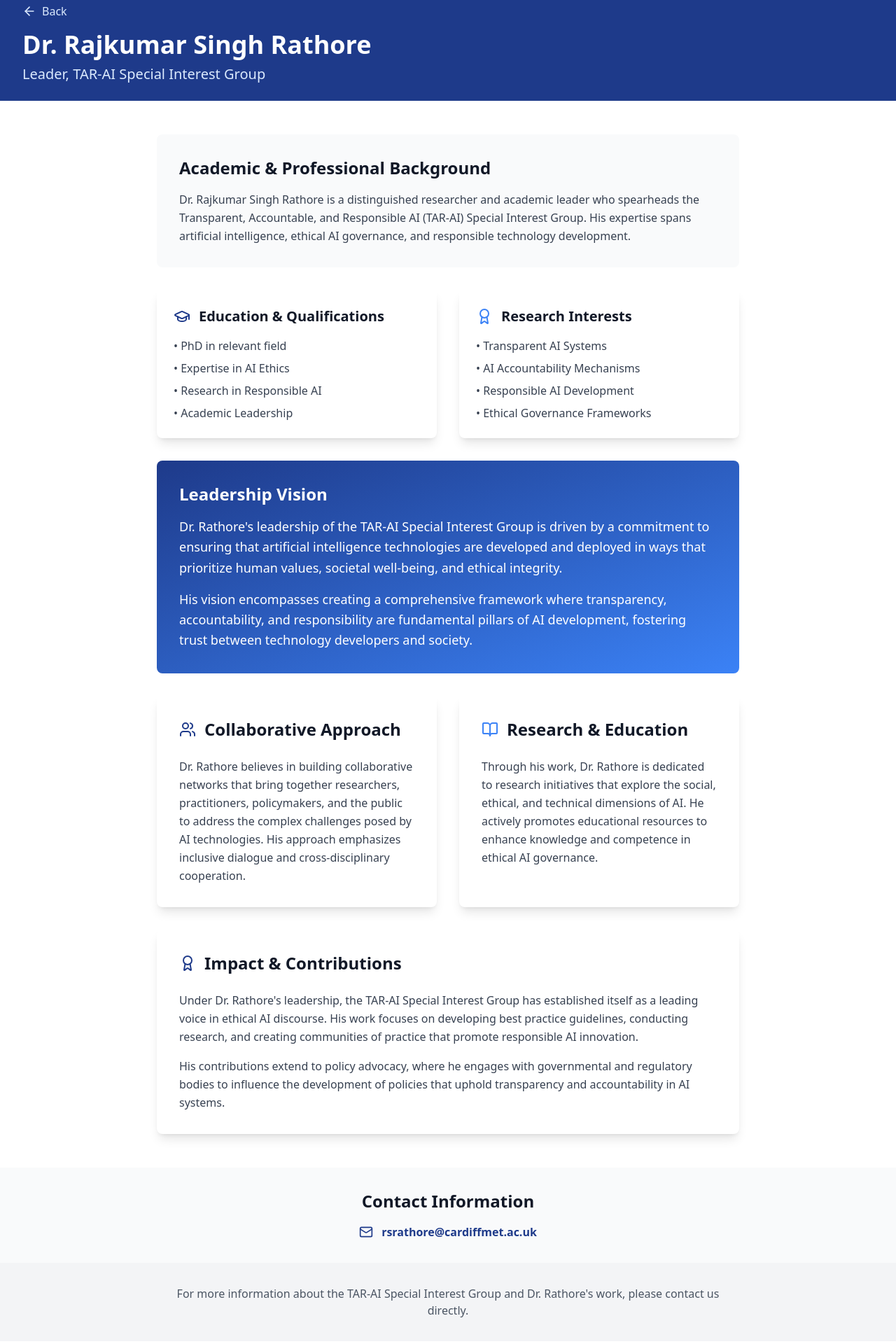
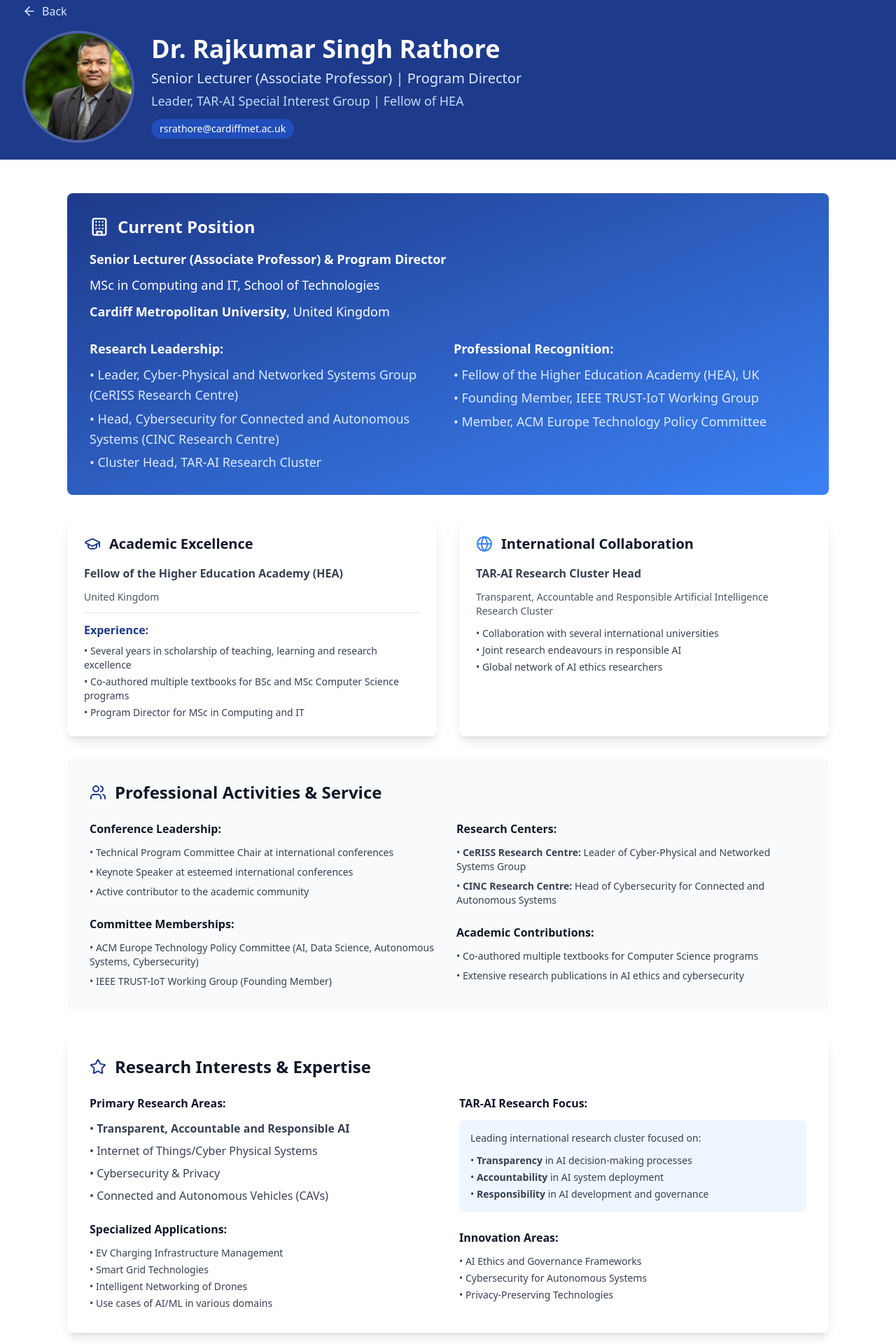
Before and after one commit to techyavii/tar-ai-trust-forge, a React (Vite) app: page /dr-rathore in a window 1280 px wide. Shown: the part 20-1940 px from the top of the page at 70% size. Built offline with nearby package versions, Linux system fonts and the light colour scheme.

Commit message:
Add Dr. Rathore biography page
Implement the biography page for Dr. Rajkumar Singh Rathore, including his professional details and research interests.

```diff
--- a/src/pages/DrRathore.tsx
+++ b/src/pages/DrRathore.tsx
@@ -1,10 +1,10 @@
 
 import React from 'react';
-import { ArrowLeft, Mail, ExternalLink, Award, BookOpen, Users, GraduationCap } from 'lucide-react';
+import { ArrowLeft, Mail, ExternalLink, Award, BookOpen, Users, GraduationCap, Trophy, Star, Building, Globe } from 'lucide-react';
 
 const DrRathore = () => {
   const handleBack = () => {
-    window.close();
+    window.history.back();
   };
 
   return (
@@ -19,119 +19,208 @@ const DrRathore = () => {
             <ArrowLeft className="mr-2" size={20} />
             Back
           </button>
+          <div className="flex flex-col lg:flex-row items-start lg:items-center gap-6">
+            <img
+              src="/lovable-uploads/8de35ce9-e784-47b5-927a-393b96b306ef.png"
+              alt="Dr. Rajkumar Singh Rathore"
+              className="w-32 h-32 lg:w-40 lg:h-40 rounded-full object-cover border-4 border-white/20"
+            />
+            <div>
               <h1 className="text-4xl font-bold">Dr. Rajkumar Singh Rathore</h1>
-          <p className="text-xl text-blue-100 mt-2">Leader, TAR-AI Special Interest Group</p>
+              <p className="text-xl text-blue-100 mt-2">Senior Lecturer (Associate Professor) | Program Director</p>
+              <p className="text-lg text-blue-200 mt-1">Leader, TAR-AI Special Interest Group | Fellow of HEA</p>
+              <div className="flex flex-wrap gap-4 mt-3 text-sm">
+                <span className="bg-blue-600/50 px-3 py-1 rounded-full">rsrathore@cardiffmet.ac.uk</span>
+              </div>
+            </div>
+          </div>
         </div>
       </header>
 
-      {/* Biography Content */}
-      <div className="max-w-4xl mx-auto px-4 sm:px-6 lg:px-8 py-12">
-        <div className="prose prose-lg max-w-none">
-          <div className="bg-gray-50 p-8 rounded-lg mb-8">
-            <h2 className="text-2xl font-bold text-gray-900 mb-4">Academic & Professional Background</h2>
-            <p className="text-gray-700 leading-relaxed">
-              Dr. Rajkumar Singh Rathore is a distinguished researcher and academic leader who spearheads the Transparent, Accountable, and Responsible AI (TAR-AI) Special Interest Group. His expertise spans artificial intelligence, ethical AI governance, and responsible technology development.
-            </p>
+      {/* Main Content */}
+      <div className="max-w-6xl mx-auto px-4 sm:px-6 lg:px-8 py-12">
+
+        {/* Current Position */}
+        <div className="bg-gradient-to-br from-[#1e3a8a] to-[#3b82f6] text-white p-8 rounded-lg mb-8">
+          <div className="flex items-center mb-4">
+            <Building className="mr-3" size={28} />
+            <h2 className="text-2xl font-bold">Current Position</h2>
+          </div>
+          <div className="text-lg leading-relaxed">
+            <p className="mb-2"><strong>Senior Lecturer (Associate Professor) & Program Director</strong></p>
+            <p className="mb-2">MSc in Computing and IT, School of Technologies</p>
+            <p className="mb-4"><strong>Cardiff Metropolitan University</strong>, United Kingdom</p>
+            <div className="grid md:grid-cols-2 gap-4 mt-6">
+              <div>
+                <h4 className="font-semibold mb-2">Research Leadership:</h4>
+                <ul className="space-y-1 text-blue-100">
+                  <li>• Leader, Cyber-Physical and Networked Systems Group (CeRISS Research Centre)</li>
+                  <li>• Head, Cybersecurity for Connected and Autonomous Systems (CINC Research Centre)</li>
+                  <li>• Cluster Head, TAR-AI Research Cluster</li>
+                </ul>
+              </div>
+              <div>
+                <h4 className="font-semibold mb-2">Professional Recognition:</h4>
+                <ul className="space-y-1 text-blue-100">
+                  <li>• Fellow of the Higher Education Academy (HEA), UK</li>
+                  <li>• Founding Member, IEEE TRUST-IoT Working Group</li>
+                  <li>• Member, ACM Europe Technology Policy Committee</li>
+                </ul>
+              </div>
+            </div>
+          </div>
         </div>
 
-          <div className="grid md:grid-cols-2 gap-8 mb-8">
+        {/* Academic Excellence */}
+        <div className="grid lg:grid-cols-2 gap-8 mb-8">
           <div className="bg-white p-6 rounded-lg shadow-lg">
             <div className="flex items-center mb-4">
               <GraduationCap className="text-[#1e3a8a] mr-3" size={24} />
-                <h3 className="text-xl font-bold text-gray-900">Education & Qualifications</h3>
+              <h3 className="text-xl font-bold text-gray-900">Academic Excellence</h3>
             </div>
-              <ul className="space-y-2 text-gray-700">
-                <li>• PhD in relevant field</li>
-                <li>• Expertise in AI Ethics</li>
-                <li>• Research in Responsible AI</li>
-                <li>• Academic Leadership</li>
+            <div className="space-y-3 text-gray-700">
+              <p><strong>Fellow of the Higher Education Academy (HEA)</strong></p>
+              <p className="text-sm text-gray-600">United Kingdom</p>
+              <div className="pt-3 border-t">
+                <p className="font-semibold text-[#1e3a8a] mb-2">Experience:</p>
+                <ul className="space-y-1 text-sm">
+                  <li>• Several years in scholarship of teaching, learning and research excellence</li>
+                  <li>• Co-authored multiple textbooks for BSc and MSc Computer Science programs</li>
+                  <li>• Program Director for MSc in Computing and IT</li>
                 </ul>
+              </div>
+            </div>
           </div>
 
           <div className="bg-white p-6 rounded-lg shadow-lg">
             <div className="flex items-center mb-4">
-                <Award className="text-[#3b82f6] mr-3" size={24} />
-                <h3 className="text-xl font-bold text-gray-900">Research Interests</h3>
+              <Globe className="text-[#3b82f6] mr-3" size={24} />
+              <h3 className="text-xl font-bold text-gray-900">International Collaboration</h3>
             </div>
-              <ul className="space-y-2 text-gray-700">
-                <li>• Transparent AI Systems</li>
-                <li>• AI Accountability Mechanisms</li>
-                <li>• Responsible AI Development</li>
-                <li>• Ethical Governance Frameworks</li>
+            <div className="space-y-3 text-gray-700">
+              <p><strong>TAR-AI Research Cluster Head</strong></p>
+              <p className="text-sm text-gray-600 mb-3">
+                Transparent, Accountable and Responsible Artificial Intelligence Research Cluster
+              </p>
+              <ul className="space-y-1 text-sm">
+                <li>• Collaboration with several international universities</li>
+                <li>• Joint research endeavours in responsible AI</li>
+                <li>• Global network of AI ethics researchers</li>
               </ul>
-            </div>
-          </div>
-
-          <div className="bg-gradient-to-br from-[#1e3a8a] to-[#3b82f6] text-white p-8 rounded-lg mb-8">
-            <h2 className="text-2xl font-bold mb-4">Leadership Vision</h2>
-            <p className="text-lg leading-relaxed mb-4">
-              Dr. Rathore's leadership of the TAR-AI Special Interest Group is driven by a commitment to ensuring that artificial intelligence technologies are developed and deployed in ways that prioritize human values, societal well-being, and ethical integrity.
-            </p>
-            <p className="text-lg leading-relaxed">
-              His vision encompasses creating a comprehensive framework where transparency, accountability, and responsibility are fundamental pillars of AI development, fostering trust between technology developers and society.
-            </p>
-          </div>
-
-          <div className="grid md:grid-cols-2 gap-8 mb-8">
-            <div className="bg-white p-8 rounded-lg shadow-lg">
-              <div className="flex items-center mb-6">
-                <Users className="text-[#1e3a8a] mr-3" size={24} />
-                <h3 className="text-2xl font-bold text-gray-900">Collaborative Approach</h3>
-              </div>
-              <p className="text-gray-700 leading-relaxed">
-                Dr. Rathore believes in building collaborative networks that bring together researchers, practitioners, policymakers, and the public to address the complex challenges posed by AI technologies. His approach emphasizes inclusive dialogue and cross-disciplinary cooperation.
-              </p>
-            </div>
-
-            <div className="bg-white p-8 rounded-lg shadow-lg">
-              <div className="flex items-center mb-6">
-                <BookOpen className="text-[#3b82f6] mr-3" size={24} />
-                <h3 className="text-2xl font-bold text-gray-900">Research & Education</h3>
-              </div>
-              <p className="text-gray-700 leading-relaxed">
-                Through his work, Dr. Rathore is dedicated to research initiatives that explore the social, ethical, and technical dimensions of AI. He actively promotes educational resources to enhance knowledge and competence in ethical AI governance.
-              </p>
-            </div>
-          </div>
-
-          <div className="bg-white p-8 rounded-lg shadow-lg">
-            <div className="flex items-center mb-6">
-              <Award className="text-[#1e3a8a] mr-3" size={24} />
-              <h2 className="text-2xl font-bold text-gray-900">Impact & Contributions</h2>
-            </div>
-            <p className="text-gray-700 leading-relaxed mb-4">
-              Under Dr. Rathore's leadership, the TAR-AI Special Interest Group has established itself as a leading voice in ethical AI discourse. His work focuses on developing best practice guidelines, conducting research, and creating communities of practice that promote responsible AI innovation.
-            </p>
-            <p className="text-gray-700 leading-relaxed">
-              His contributions extend to policy advocacy, where he engages with governmental and regulatory bodies to influence the development of policies that uphold transparency and accountability in AI systems.
-            </p>
             </div>
           </div>
         </div>
 
-      {/* Contact Section */}
-      <div className="bg-gray-50 py-8">
-        <div className="max-w-4xl mx-auto px-4 sm:px-6 lg:px-8">
-          <div className="text-center">
-            <h3 className="text-2xl font-bold text-gray-900 mb-4">Contact Information</h3>
-            <div className="flex justify-center items-center">
+        {/* Professional Activities */}
+        <div className="bg-gray-50 p-8 rounded-lg mb-8">
+          <div className="flex items-center mb-6">
+            <Users className="text-[#1e3a8a] mr-3" size={24} />
+            <h2 className="text-2xl font-bold text-gray-900">Professional Activities & Service</h2>
+          </div>
+          <div className="grid md:grid-cols-2 gap-6">
+            <div>
+              <h4 className="font-semibold text-gray-900 mb-3">Conference Leadership:</h4>
+              <ul className="space-y-2 text-gray-700 text-sm">
+                <li>• Technical Program Committee Chair at international conferences</li>
+                <li>• Keynote Speaker at esteemed international conferences</li>
+                <li>• Active contributor to the academic community</li>
+              </ul>
+
+              <h4 className="font-semibold text-gray-900 mb-3 mt-6">Committee Memberships:</h4>
+              <ul className="space-y-2 text-gray-700 text-sm">
+                <li>• ACM Europe Technology Policy Committee (AI, Data Science, Autonomous Systems, Cybersecurity)</li>
+                <li>• IEEE TRUST-IoT Working Group (Founding Member)</li>
+              </ul>
+            </div>
+            <div>
+              <h4 className="font-semibold text-gray-900 mb-3">Research Centers:</h4>
+              <ul className="space-y-2 text-gray-700 text-sm">
+                <li>• <strong>CeRISS Research Centre:</strong> Leader of Cyber-Physical and Networked Systems Group</li>
+                <li>• <strong>CINC Research Centre:</strong> Head of Cybersecurity for Connected and Autonomous Systems</li>
+              </ul>
+
+              <h4 className="font-semibold text-gray-900 mb-3 mt-6">Academic Contributions:</h4>
+              <ul className="space-y-2 text-gray-700 text-sm">
+                <li>• Co-authored multiple textbooks for Computer Science programs</li>
+                <li>• Extensive research publications in AI ethics and cybersecurity</li>
+              </ul>
+            </div>
+          </div>
+        </div>
+
+        {/* Research Interests */}
+        <div className="bg-white p-8 rounded-lg shadow-lg mb-8">
+          <div className="flex items-center mb-6">
+            <Star className="text-[#1e3a8a] mr-3" size={24} />
+            <h2 className="text-2xl font-bold text-gray-900">Research Interests & Expertise</h2>
+          </div>
+          <div className="grid md:grid-cols-2 gap-8">
+            <div>
+              <h4 className="font-semibold text-gray-900 mb-3">Primary Research Areas:</h4>
+              <ul className="space-y-2 text-gray-700">
+                <li>• <strong>Transparent, Accountable and Responsible AI</strong></li>
+                <li>• Internet of Things/Cyber Physical Systems</li>
+                <li>• Cybersecurity & Privacy</li>
+                <li>• Connected and Autonomous Vehicles (CAVs)</li>
+              </ul>
+
+              <h4 className="font-semibold text-gray-900 mb-3 mt-6">Specialized Applications:</h4>
+              <ul className="space-y-1 text-gray-700 text-sm">
+                <li>• EV Charging Infrastructure Management</li>
+                <li>• Smart Grid Technologies</li>
+                <li>• Intelligent Networking of Drones</li>
+                <li>• Use cases of AI/ML in various domains</li>
+              </ul>
+            </div>
+            <div>
+              <h4 className="font-semibold text-gray-900 mb-3">TAR-AI Research Focus:</h4>
+              <div className="bg-blue-50 p-4 rounded-lg">
+                <p className="text-gray-700 text-sm mb-3">
+                  Leading international research cluster focused on:
+                </p>
+                <ul className="space-y-1 text-gray-700 text-sm">
+                  <li>• <strong>Transparency</strong> in AI decision-making processes</li>
+                  <li>• <strong>Accountability</strong> in AI system deployment</li>
+                  <li>• <strong>Responsibility</strong> in AI development and governance</li>
+                </ul>
+              </div>
+
+              <h4 className="font-semibold text-gray-900 mb-3 mt-6">Innovation Areas:</h4>
+              <ul className="space-y-1 text-gray-700 text-sm">
+                <li>• AI Ethics and Governance Frameworks</li>
+                <li>• Cybersecurity for Autonomous Systems</li>
+                <li>• Privacy-Preserving Technologies</li>
+              </ul>
+            </div>
+          </div>
+        </div>
+
+        {/* Contact & Collaboration */}
+        <div className="bg-gradient-to-r from-blue-50 to-indigo-50 p-8 rounded-lg">
+          <h2 className="text-2xl font-bold text-gray-900 mb-4">Research Collaboration</h2>
+          <p className="text-gray-700 leading-relaxed mb-4">
+            Dr. Rathore welcomes collaboration opportunities in TAR-AI research, cybersecurity for connected systems,
+            and responsible AI development. His work with international universities through the TAR-AI cluster
+            demonstrates a commitment to global cooperation in addressing AI ethics challenges.
+          </p>
+          <div className="flex items-center mt-6">
             <Mail className="text-[#1e3a8a] mr-3" size={20} />
             <a
               href="mailto:rsrathore@cardiffmet.ac.uk"
-                className="text-[#1e3a8a] hover:underline font-semibold"
+              className="text-[#1e3a8a] hover:text-[#3b82f6] font-semibold"
             >
               rsrathore@cardiffmet.ac.uk
             </a>
           </div>
         </div>
       </div>
-      </div>
 
       {/* Footer */}
-      <footer className="bg-gray-100 py-8">
-        <div className="max-w-4xl mx-auto px-4 sm:px-6 lg:px-8 text-center">
+      <footer className="bg-gray-100 py-8 mt-12">
+        <div className="max-w-6xl mx-auto px-4 sm:px-6 lg:px-8 text-center">
           <p className="text-gray-600">
-            For more information about the TAR-AI Special Interest Group and Dr. Rathore's work, please contact us directly.
+            For more information about TAR-AI research and collaboration opportunities with Cardiff Metropolitan University,
+            please contact Dr. Rathore directly.
           </p>
         </div>
       </footer>
```
Also changed, not shown: public/lovable-uploads/8de35ce9-e784-47b5-927a-393b96b306ef.png (added). Lines whose indentation alone changed are shown as unchanged.
